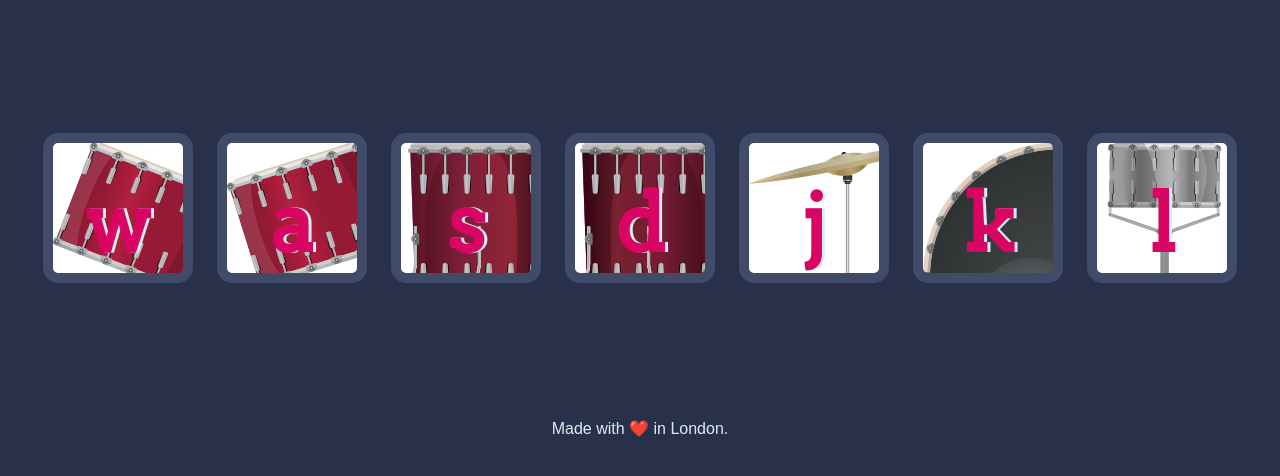
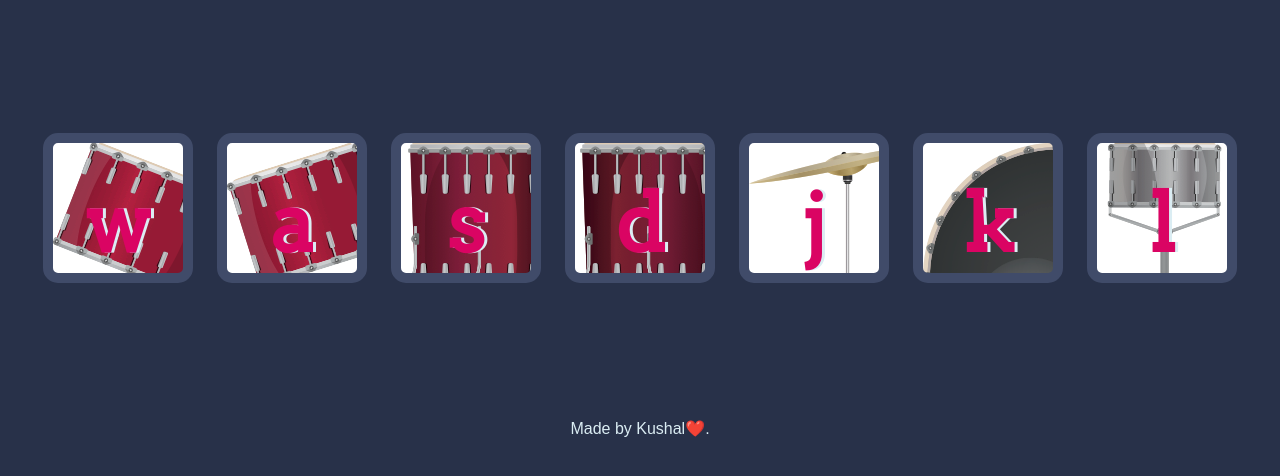
Before and after one commit to kushaljirel/DrumKit, a plain HTML site: page index.html in a window 1280 px wide. Shown: the part 156-632 px from the top of the page. Drawn offline with Linux system fonts and the light colour scheme.

Commit message:
modifying footer text

```diff
--- a/index.html
+++ b/index.html
@@ -26,6 +26,6 @@
 </body>
 
   <footer>
-    Made with ❤️ in London.
+    Made by Kushal❤️.
   </footer>
 </html>
```
